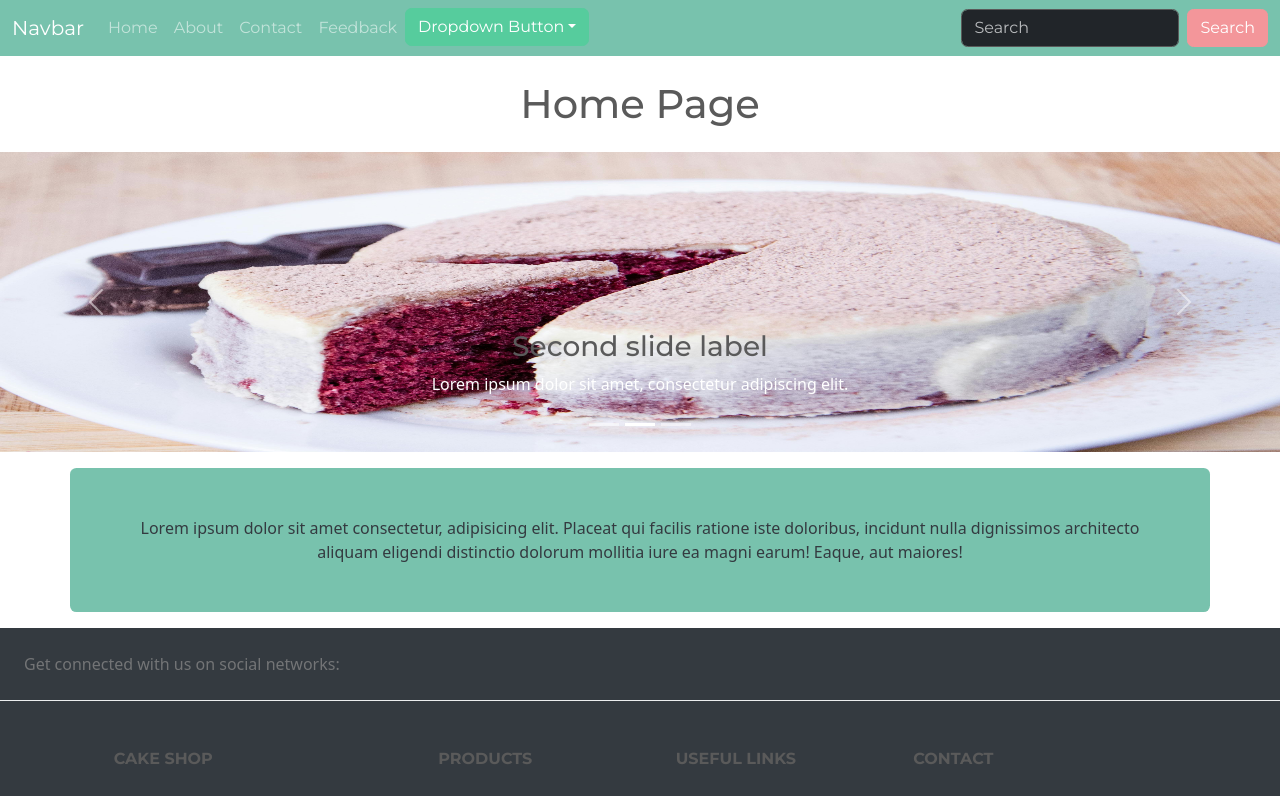
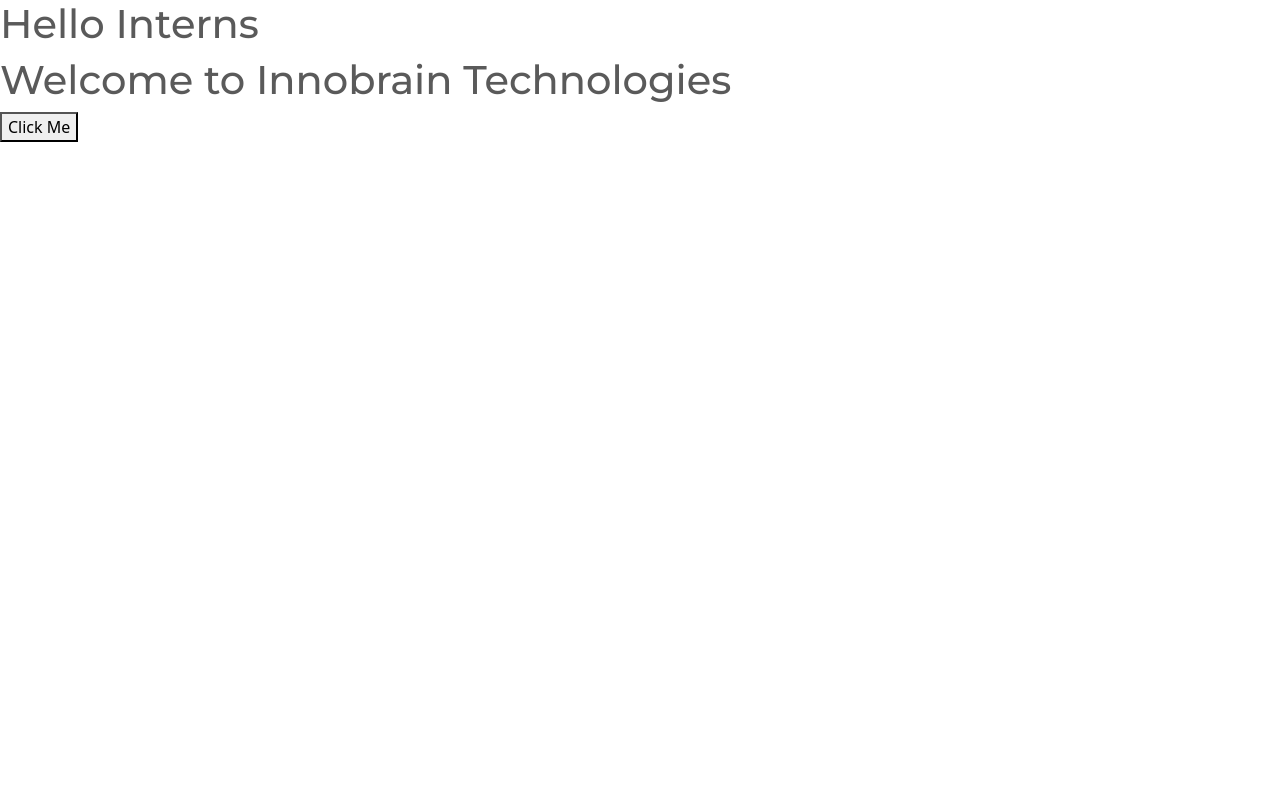
Before and after one commit to kesha2302/ReactPractice, a React (Create React App) app: page / in a window 1280 px wide. Shown: the top 796 px of the page. Built offline with nearby package versions, Linux system fonts and the light colour scheme.

Commit message:
props and state

```diff
--- a/src/App.js
+++ b/src/App.js
@@ -13,18 +13,21 @@
 import Feedback from './Components/Feedback';
 import Prac5 from './Components/Prac5';
 import Prac6 from './Components/Prac6';
+import FunProp from './Components/FunProp';
+import ClassProp from './Components/ClassProp';
+import ClassState from './Components/ClassState';
 
 function App() {
   return (
     <div className="App">
 
-
+{/*
       <Routes>
         <Route path="/" element={<HomePage/>}></Route>
         <Route path="/About" element={<AboutPage/>}/>
         <Route path="/Contact" element={<Contact/>}/>
         <Route path="/Feedback" element={<Feedback/>}/>
-      </Routes>
+      </Routes> */}
 
 {/* <Prac5/> */}
 {/* <Prac6/> */}
@@ -37,7 +40,12 @@
 
       {/* <Home/> */}
       {/* <Contact/> */}
+      {/* <FunProp name="kesha" subject="Maths" others={{email:'xyz@gmail.com', lname:'patel'}}/>
+      <FunProp name="kinjal" subject="Maths" others={{email:'abc@gmail.com', lname:'shah'}}/> */}
 
+
+     {/* <ClassProp  name="kesha" subject="Maths" others={{email:'xyz@gmail.com', lname:'patel'}}/> */}
+     <ClassState/>
     </div>
   );
 }
--- /dev/null
+++ b/src/Components/ClassProp.js
@@ -0,0 +1,42 @@
+import { Component } from 'react'
+
+// export class ClassProp extends Component {
+//     // click(){
+//     //     alert(this.props.name)
+//     // }
+//     click = () => {
+//         alert(this.props.name);
+//       }
+//   render() {
+//     return (
+//       <div>
+//         <h2>Props in Class COmponents</h2>
+//         <h2>My name is {this.props.name}</h2>
+//         <h2>My Email is {this.props.others.email}</h2>
+
+//         <button className='bg-warning' onClick={this.click}>Class Comp</button>
+//       </div>
+//     )
+//   }
+// }
+
+// export default ClassProp
+
+// Destructuring props in Class Component
+
+// We destructure props and state in render method
+
+export class Classprop extends Component {
+  render() {
+
+    const {name, subject} = this.props
+    return (
+      <div>
+        <h3>Hello {name}</h3>
+        <h4>Subject {subject}</h4>
+      </div>
+    )
+  }
+}
+
+export default Classprop
--- /dev/null
+++ b/src/Components/ClassState.js
@@ -0,0 +1,33 @@
+import { Component } from 'react'
+
+export class ClassState extends Component {
+
+    // S1: Create state obj  in Constructor
+    // Inside constructor call super method(Thsi is required because we extends react component class and call hase to be made to the base class constructor)
+    // And now we create our state object and then initialize the property
+    // S2: is to bind this state value in Render fun
+    constructor(){
+        super()
+        this.state = {
+            message:"Welcome to Innobrain Technologies"
+        }
+
+    }
+    //Method
+    ChangeMessage(){
+        this.setState({
+            message:"Thank You for visiting us"
+        })
+    }
+  render() {
+    return (
+      <div>
+        <h1>Hello Interns</h1>
+        <h1>{this.state.message}</h1>
+        <button onClick={() => this.ChangeMessage()}>Click Me</button>
+      </div>
+    )
+  }
+}
+
+export default ClassState
--- /dev/null
+++ b/src/Components/FunProp.js
@@ -0,0 +1,60 @@
+
+// function FunProp(props) {
+
+//     function click(){
+//         alert(props.name)
+//     }
+//   return (
+//     <div>
+//       <h1>Props in Functional Component</h1>
+//       <h4>My name is {props.name}</h4>
+//       <h4>I have selected {props.subject} subject.</h4>
+//       <h4>My Email Address is {props.others.email}</h4>
+
+//       <button className="bg-info" onClick={click}>PROPS</button>
+//     </div>
+//   )
+// }
+
+// export default FunProp
+
+
+
+// Destructuring props in Functional Componenet
+
+//First way
+// We are extracting name and marks from props obj in the JSX and now we can use name and marks instead of props.name and props.marks
+// function Funprop({name, marks, others}) {
+
+// return (
+//   <div>
+//     <h5>Students Name and Marks:</h5>
+//     <h6>Name:{name}</h6>
+//     <h6>Marks:{marks}</h6>
+//     <h6>{others.email}</h6>
+//   </div>
+// )
+// }
+
+// export default Funprop
+
+
+// Second Way
+// Destructure it in the function body so we can go back by naming the parameter as props
+function Funprop(props) {
+
+  const {name, marks,others} = props
+      console.log(props)
+      console.log(props.marks)
+    return (
+      <div>
+        {props.childern}
+        <h5>Students Name and Marks:</h5>
+        <h6>Name:{name}</h6>
+        <h6>Marks:{marks}</h6>
+        <h6>{others.email}, {others.subject}</h6>
+      </div>
+    )
+  }
+
+  export default Funprop
```
